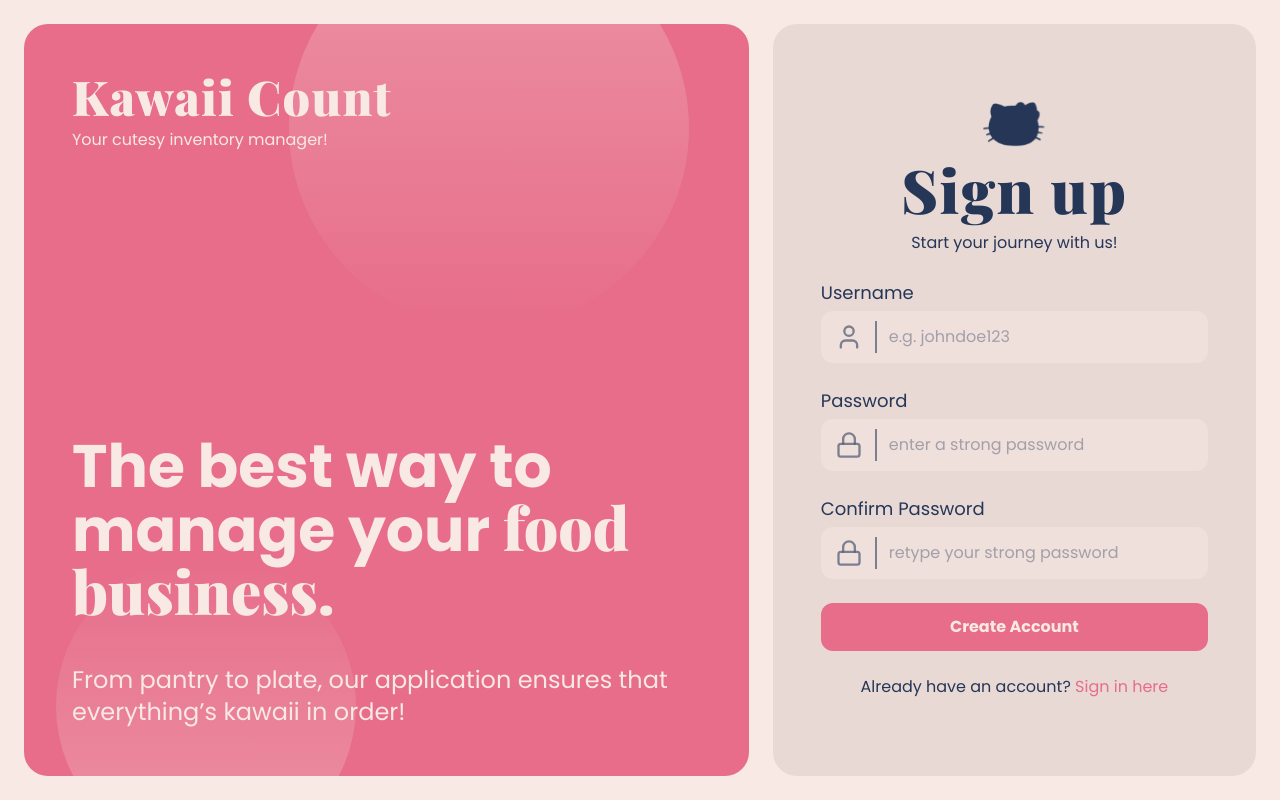
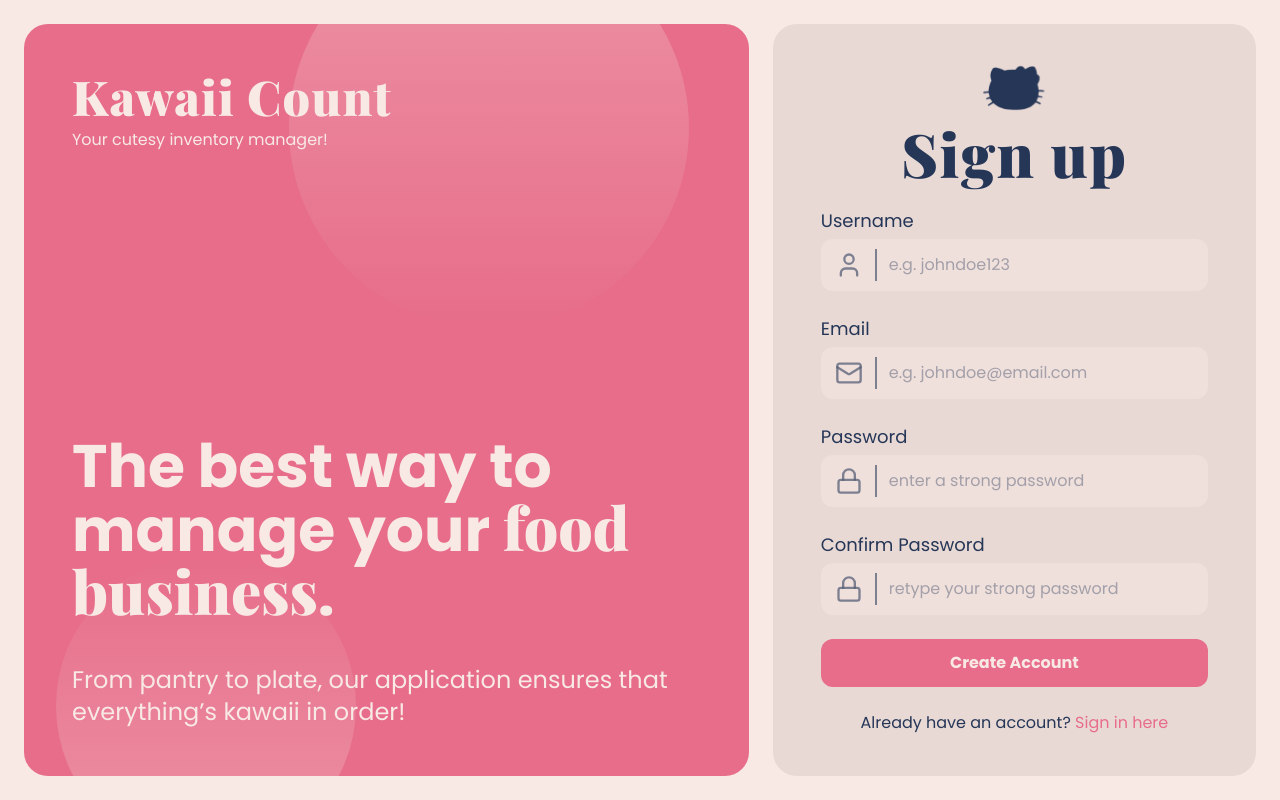
Before and after one commit to 5mhmyhead/food-stalls-web, a Next.js app: page / in a window 1280 px wide. Both pictures are taken after typing "Sample", "Sample123" into the empty fields and a click on the button "Create one here". Built offline with nearby package versions, Linux system fonts and the light colour scheme.

Commit message:
fix: add email text field in sign up

```diff
--- a/components/auth/sign-up-form.tsx
+++ b/components/auth/sign-up-form.tsx
@@ -2,7 +2,7 @@
 
 import Image from "next/image";
 import TextField from "../text-field";
-import { User, Lock } from "lucide-react";
+import { User, Lock, Mail } from "lucide-react";
 
 type SignUpFormProps = {
   onBack: () => void;
@@ -21,7 +21,6 @@ export default function SignUpForm({ onBack }: SignUpFormProps) {
         <h1  className="font-serif text-6xl font-black tracking-wide">
           Sign up
         </h1>
-        <p>Start your journey with us!</p>
       </div>
       <form className="flex flex-col gap-6" action="">
         <TextField
@@ -31,6 +30,14 @@ export default function SignUpForm({ onBack }: SignUpFormProps) {
           required
           icon={<User size={28} />}
           placeholder="e.g. johndoe123"
+        />
+        <TextField
+          id="email"
+          type="email"
+          label="Email"
+          required
+          icon={<Mail size={28} />}
+          placeholder="e.g. johndoe@email.com"
         />
         <TextField
           id="password"
```
